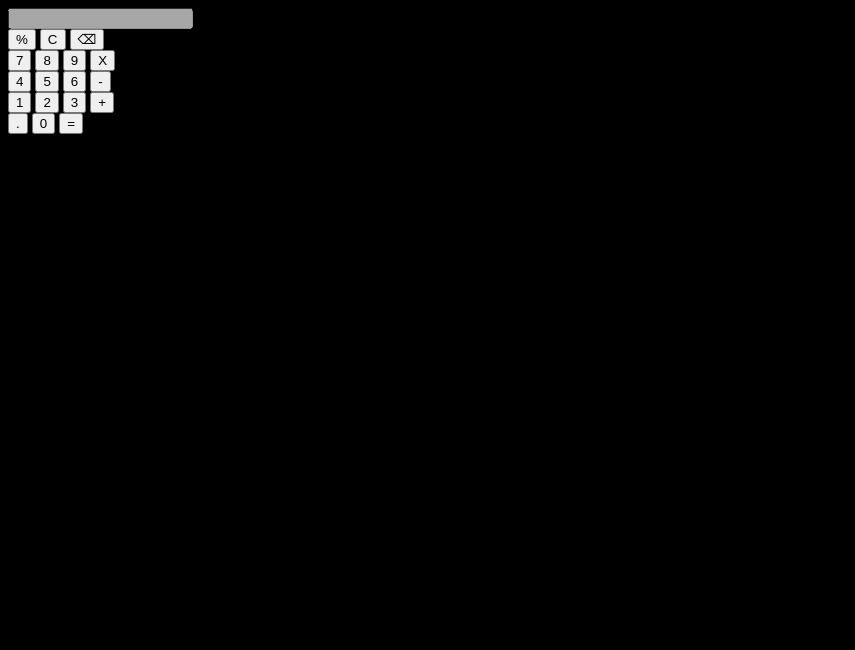
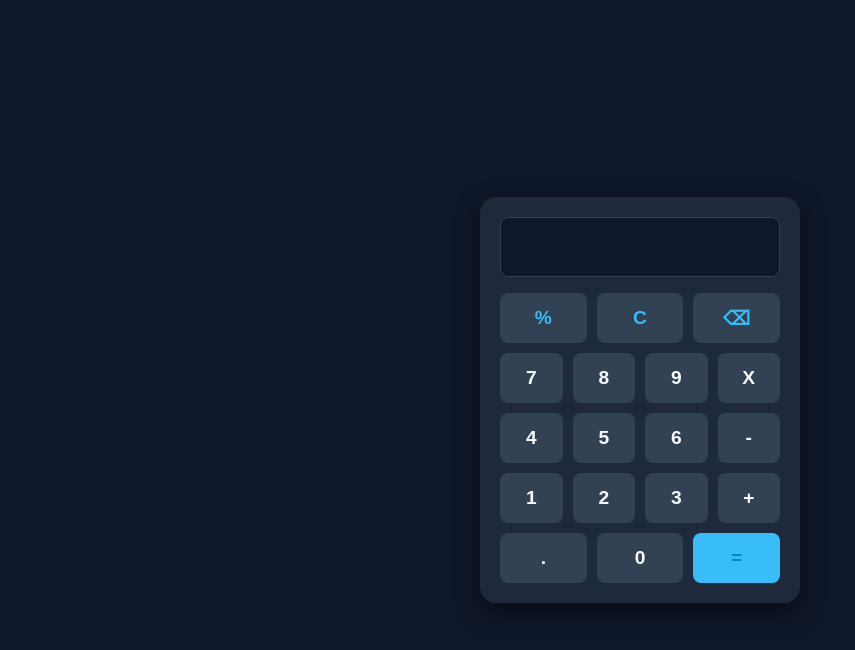
Before and after one commit to silvaleo16/Projeto-Calculadora, a plain HTML site: page IniciandoProjeto/index.html in a window 1280 px wide. Shown: the whole page, without its empty margins (0-855 px from the left). Drawn offline with Linux system fonts and the light colour scheme.

Commit message:
Dando vida a calculadora

```diff
--- a/IniciandoProjeto/index.css
+++ b/IniciandoProjeto/index.css
@@ -1,3 +1,95 @@
+:root {
+  --bg-principal: #0f172a;
+  --bg-calculadora: #1e293b;
+  --bg-botao: #334155;
+  --bg-botao-hover: #475569;
+  --cor-destaque: #38bdf8;
+  --cor-texto: #f8fafc;
+}
+
+* {
+    margin: 0;
+    padding: 0;
+    box-sizing: border-box;
+    font-family: Arial, sans-serif;
+}
+
 body {
-    background: black;
+    min-height: 100vh;
+    display: flex;
+    justify-content: center;
+    align-items: center;
+    background-color: var(--bg-principal);
 }
+
+.calculator {
+    background-color: var(--bg-calculadora);
+    padding: 20px;
+    border-radius: 16px;
+    box-shadow: 0 10px 25px rgba(0, 0, 0, 0.5);
+    width: 100%;
+    max-width: 320px;
+}
+
+.display {
+    margin-bottom: 16px;
+}
+
+#result {
+    width: 100%;
+    height: 60px;
+    background-color: #0f172a;
+    border: 1px solid #334155;
+    border-radius: 8px;
+    color: var(--cor-texto);
+    font-size: 2rem;
+    text-align: right;
+    padding: 0 12px;
+    outline: none;
+}
+
+.buttons {
+    display: flex;
+    flex-direction: column;
+    gap: 10px;
+}
+
+.row {
+    display: flex;
+    gap: 10px;
+}
+
+button {
+    flex: 1px;
+    height: 50px;
+    background-color: var(--bg-botao);
+    color: var(--cor-texto);
+    border: none;
+    border-radius: 8px;
+    font-size: 1.2rem;
+    font-weight: bold;
+    cursor: pointer;
+    transition: all 0.2s ease;
+}
+
+button:hover {
+    background-color: var(--bg-botao-hover);
+    transform: translateY(-2px);
+}
+
+button:active {
+    transform: translateY(0) scale(0.95);
+}
+
+.row:first-child button {
+    color: var(--cor-destaque);
+}
+
+.row:last-child button:last-child {
+    background-color: var(--cor-destaque);
+    color: #0284c7;
+}
+
+.row:last-child button:last-child:hover {
+    background-color: #0284c7;
+}
```
